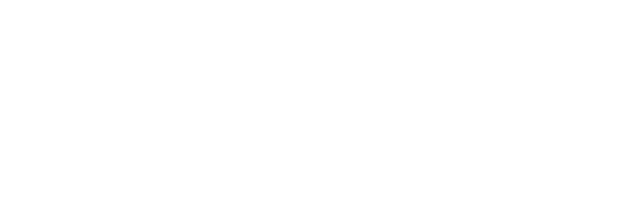
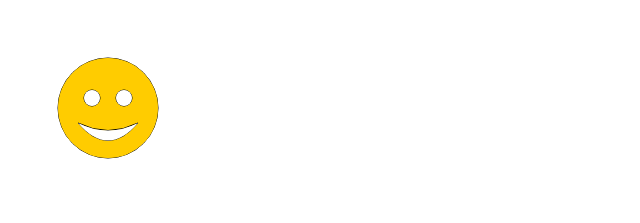
Before and after one commit to iamgrevy/oasisworld, a plain HTML site: page CODEPEN/index.html in a window 1280 px wide. Shown: the whole page, without its empty margins (0-640 px from the left). Drawn offline with Linux system fonts and the light colour scheme.

Commit message:
add smile

```diff
--- a/CODEPEN/index.html
+++ b/CODEPEN/index.html
@@ -1 +1,49 @@
-<canvas id=c></canvas>
+<!DOCTYPE html>
+<html>
+ <head>
+  <title>canvas</title>
+  <meta charset="utf-8">
+  <script>
+   window.onload = function() {
+    var drawingCanvas = document.getElementById('smile');
+    if(drawingCanvas && drawingCanvas.getContext) {
+     var context = drawingCanvas.getContext('2d');
+     // Рисуем окружность
+     context.strokeStyle = "#000";
+     context.fillStyle = "#fc0";
+     context.beginPath();
+     context.arc(100,100,50,0,Math.PI*2,true);
+     context.closePath();
+     context.stroke();
+     context.fill();
+     // Рисуем левый глаз
+     context.fillStyle = "#fff";
+     context.beginPath();
+     context.arc(84,90,8,0,Math.PI*2,true);
+     context.closePath();
+     context.stroke();
+     context.fill();
+     // Рисуем правый глаз
+     context.beginPath();
+     context.arc(116,90,8,0,Math.PI*2,true);
+     context.closePath();
+     context.stroke();
+     context.fill();
+     // Рисуем рот
+     context.beginPath();
+     context.moveTo(70,115);
+     context.quadraticCurveTo(100,130,130,115);
+     context.quadraticCurveTo(100,150,70,115);
+     context.closePath();
+     context.stroke();
+     context.fill();
+    }
+   }
+  </script>
+ </head>
+ <body>
+  <canvas id="smile" width="200" height="200">
+    <p>Ваш браузер не поддерживает рисование.</p>
+  </canvas>
+ </body>
+</html>
```
